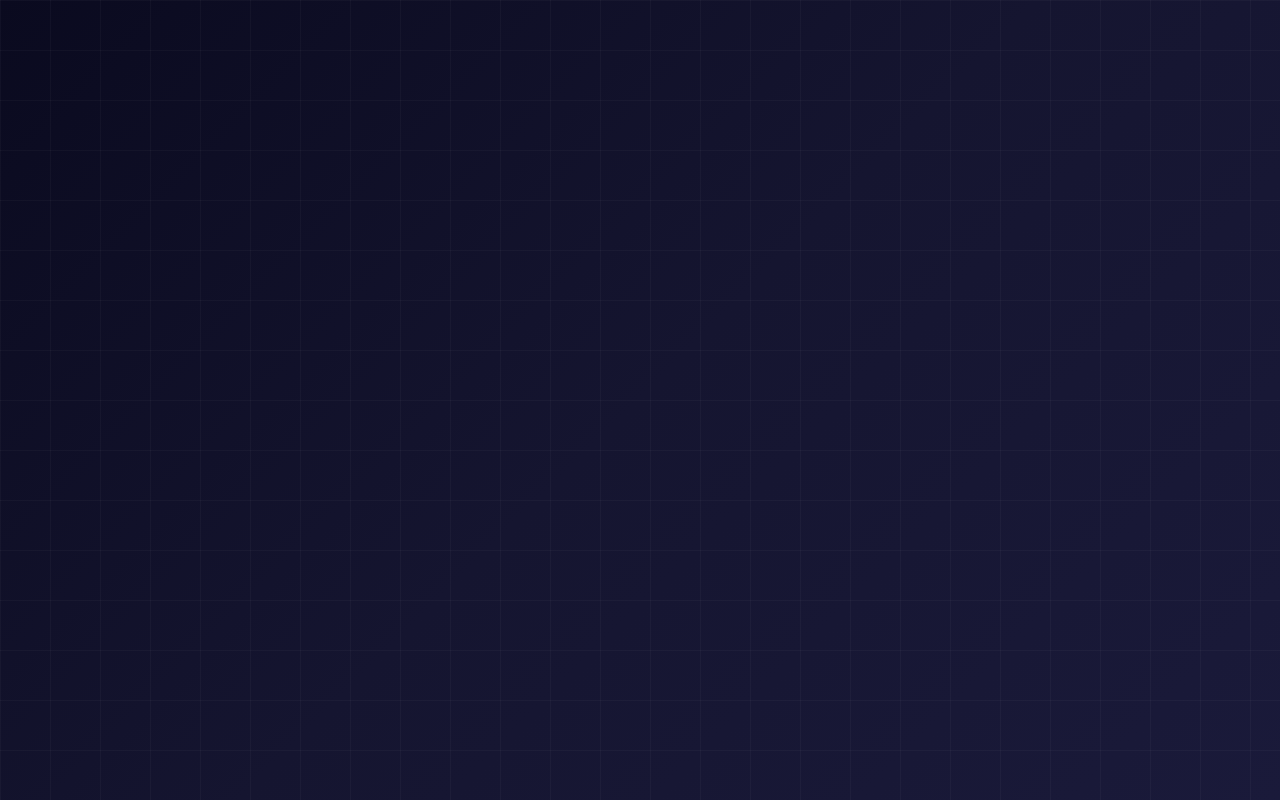
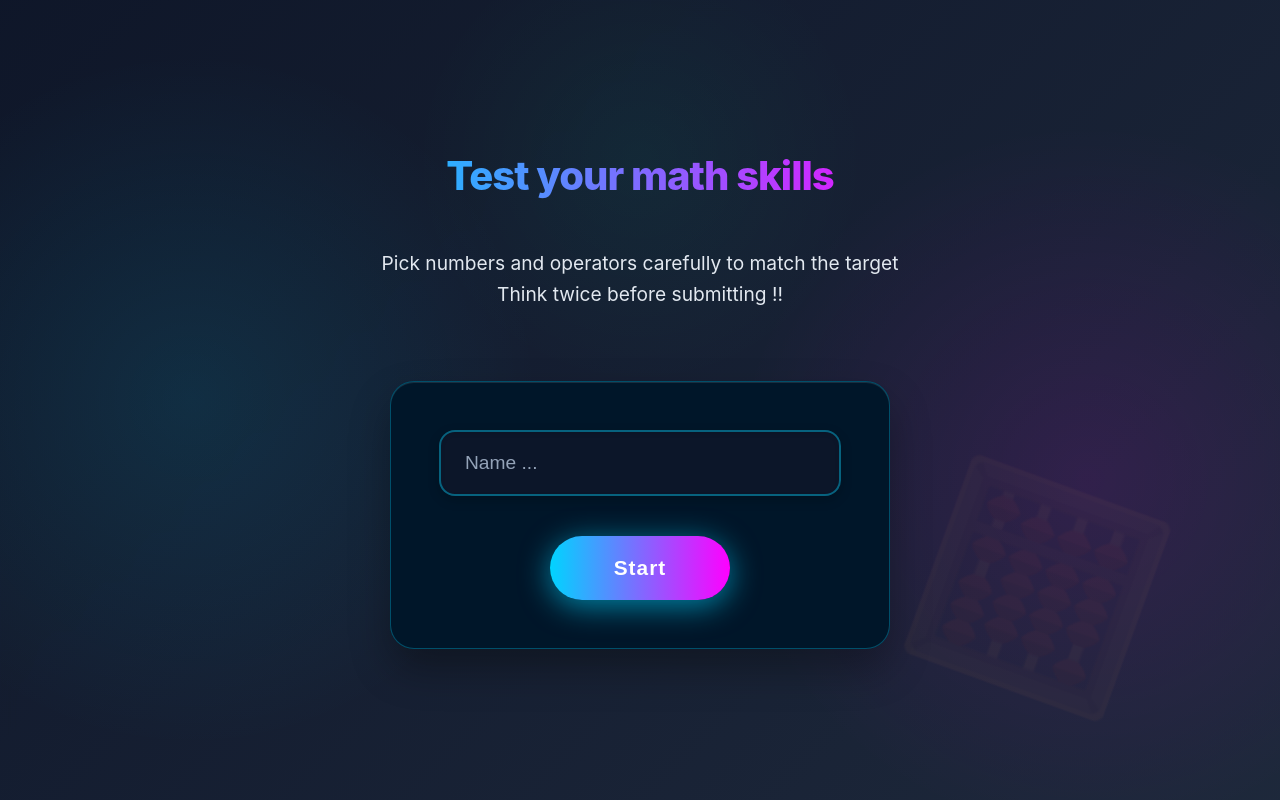
Before and after one commit to reportJNG/equation-builder, a Next.js app: page / in a window 1280 px wide. Both pictures are taken after a click on the button "PLAY". Built offline with nearby package versions, Linux system fonts and the light colour scheme.

Commit message:
added name overlay successfully

```diff
--- a/app/Lobby/Lobbyhandler.tsx
+++ b/app/Lobby/Lobbyhandler.tsx
@@ -1,6 +1,7 @@
 import styles from "./Lobbyhandler.module.css";
 import { useState } from "react";
-
+import NameOverlay from "./NameOverlay";
+import Settings from "./Settings";
 export default function Lobbyhandler() {
   // Lobby state management
   const [hanlderlobby, setHandlerlobby] = useState<{
@@ -17,7 +18,14 @@ export default function Lobbyhandler() {
       ) as typeof hanlderlobby,
     );
   };
-
+  //settings state management
+  const [volume, setVolume] = useState<number>(50);
+  const [lang, setLang] = useState<"Arabic" | "English">("English");
+  //name state managment
+  const [name, setName] = useState<string>("");
+  const startgame = () => {
+    lobbyfunchanlder("play");
+  };
   return (
     <div className={styles.container}>
       {hanlderlobby?.lobby && (
@@ -39,7 +47,6 @@ export default function Lobbyhandler() {
           <div className={styles.body}>
             <div className={styles.leftbox}>
               {" "}
-              {/**here is is left box take full horizantal background in css with image */}
               <div className={styles.midbox}>
                 <div className={styles.titleads}>
                   <p className={styles.adstxt}>Try Wordle vibe</p>
@@ -58,12 +65,11 @@ export default function Lobbyhandler() {
             </div>
 
             <div className={styles.rightbox}>
-              {/**this is the mid box the take mid and right side */}
               <div className={styles.actionhandler}>
                 <div className={styles.buttonhandler}>
                   <button
                     className={styles.btn}
-                    onClick={() => lobbyfunchanlder("play")}
+                    onClick={() => lobbyfunchanlder("name")}
                     aria-label="Play"
                     title="Play"
                   >
@@ -93,6 +99,16 @@ export default function Lobbyhandler() {
           </div>
         </>
       )}
+      {hanlderlobby?.name && (
+        <>
+          <NameOverlay name={name} setName={setName} start={startgame} />
+        </>
+      )}
+      {hanlderlobby.settings && (
+        <>
+          <Settings lang={lang} volume={volume} setVolume={setVolume} />
+        </>
+      )}
     </div>
   );
 }
--- a/app/Lobby/NameOverlay.module.css
+++ b/app/Lobby/NameOverlay.module.css
@@ -1,4 +1,3 @@
-/* Main container - full screen overlay */
 .container {
   position: fixed;
   top: 0;
@@ -31,7 +30,6 @@
   }
 }
 
-/* Decorative background elements */
 .container::before {
   content: "";
   position: absolute;
@@ -42,17 +40,17 @@
   background-image:
     radial-gradient(
       circle at 15% 50%,
-      rgba(56, 189, 248, 0.1) 0%,
+      rgba(0, 212, 255, 0.1) 0%,
       transparent 30%
     ),
     radial-gradient(
       circle at 85% 60%,
-      rgba(139, 92, 246, 0.1) 0%,
+      rgba(255, 0, 255, 0.1) 0%,
       transparent 30%
     ),
     radial-gradient(
       circle at 50% 20%,
-      rgba(236, 72, 153, 0.05) 0%,
+      rgba(0, 255, 170, 0.05) 0%,
       transparent 25%
     );
   z-index: -1;
@@ -79,7 +77,6 @@
   }
 }
 
-/* Top section with title and description */
 .top {
   text-align: center;
   margin-bottom: 3rem;
@@ -105,22 +102,17 @@
 .titletext h3 {
   font-size: 2.5rem;
   font-weight: 800;
-  background: linear-gradient(to right, #60a5fa, #a78bfa);
+  background: linear-gradient(to right, #00d4ff, #ff00ff);
   -webkit-background-clip: text;
   -webkit-text-fill-color: transparent;
   background-clip: text;
   margin: 0;
   letter-spacing: -0.025em;
-  text-shadow: 0 4px 12px rgba(96, 165, 250, 0.3);
 }
 
 .commenteretxt {
-  background: rgba(30, 41, 59, 0.6);
-  backdrop-filter: blur(10px);
   border-radius: 1rem;
   padding: 1.5rem 2rem;
-  border: 1px solid rgba(96, 165, 250, 0.2);
-  box-shadow: 0 8px 32px rgba(0, 0, 0, 0.2);
 }
 
 .commenteretxt p {
@@ -131,15 +123,14 @@
   margin: 0;
 }
 
-/* Main input box */
 .box {
-  background: rgba(30, 41, 59, 0.8);
+  background: rgb(0, 22, 41);
   backdrop-filter: blur(20px);
   border-radius: 1.5rem;
   padding: 3rem;
   width: 100%;
   max-width: 500px;
-  border: 1px solid rgba(96, 165, 250, 0.3);
+  border: 1px solid rgba(0, 212, 255, 0.3);
   box-shadow:
     0 20px 40px rgba(0, 0, 0, 0.3),
     inset 0 1px 0 rgba(255, 255, 255, 0.1);
@@ -157,7 +148,6 @@
   }
 }
 
-/* Input handler */
 .inputhandler {
   margin-bottom: 2.5rem;
 }
@@ -167,7 +157,7 @@
   padding: 1.25rem 1.5rem;
   font-size: 1.2rem;
   background: rgba(15, 23, 42, 0.8);
-  border: 2px solid rgba(96, 165, 250, 0.4);
+  border: 2px solid rgba(0, 212, 255, 0.4);
   border-radius: 1rem;
   color: #f1f5f9;
   font-weight: 500;
@@ -184,18 +174,17 @@
 }
 
 .inputhandler input:focus {
-  border-color: #60a5fa;
+  border-color: #00d4ff;
   box-shadow:
-    0 0 0 4px rgba(96, 165, 250, 0.2),
-    0 8px 24px rgba(96, 165, 250, 0.3);
+    0 0 0 4px rgba(0, 212, 255, 0.2),
+    0 8px 24px rgba(0, 212, 255, 0.3);
   background: rgba(15, 23, 42, 0.95);
 }
 
 .inputhandler input:hover {
-  border-color: rgba(96, 165, 250, 0.6);
+  border-color: rgba(0, 212, 255, 0.6);
 }
 
-/* Character counter animation */
 .inputhandler::after {
   content: attr(data-count);
   position: absolute;
@@ -208,17 +197,16 @@
 }
 
 .inputhandler:focus-within::after {
-  color: #60a5fa;
+  color: #00d4ff;
 }
 
-/* Action section */
 .action {
   display: flex;
   justify-content: center;
 }
 
 .btn {
-  background: linear-gradient(to right, #3b82f6, #8b5cf6);
+  background: linear-gradient(to right, #00d4ff, #ff00ff);
   color: white;
   border: none;
   padding: 1.25rem 4rem;
@@ -228,7 +216,7 @@
   cursor: pointer;
   transition: all 0.3s ease;
   box-shadow:
-    0 6px 20px rgba(59, 130, 246, 0.4),
+    0 6px 20px rgba(0, 212, 255, 0.4),
     0 2px 4px rgba(0, 0, 0, 0.1);
   position: relative;
   overflow: hidden;
@@ -240,12 +228,12 @@
   0%,
   100% {
     box-shadow:
-      0 6px 20px rgba(59, 130, 246, 0.4),
+      0 6px 20px rgba(0, 212, 255, 0.4),
       0 2px 4px rgba(0, 0, 0, 0.1);
   }
   50% {
     box-shadow:
-      0 6px 30px rgba(59, 130, 246, 0.6),
+      0 6px 30px rgba(0, 212, 255, 0.6),
       0 2px 4px rgba(0, 0, 0, 0.1);
   }
 }
@@ -269,7 +257,7 @@
 .btn:hover {
   transform: translateY(-3px);
   box-shadow:
-    0 10px 30px rgba(59, 130, 246, 0.6),
+    0 10px 30px rgba(0, 212, 255, 0.6),
     0 4px 8px rgba(0, 0, 0, 0.15);
   animation: none;
 }
@@ -281,7 +269,7 @@
 .btn:active {
   transform: translateY(-1px);
   box-shadow:
-    0 4px 15px rgba(59, 130, 246, 0.5),
+    0 4px 15px rgba(0, 212, 255, 0.5),
     0 1px 2px rgba(0, 0, 0, 0.1);
 }
 
@@ -297,7 +285,6 @@
   left: -100%;
 }
 
-/* Validation message */
 .validation {
   margin-top: 0.75rem;
   font-size: 0.9rem;
@@ -322,39 +309,31 @@
 .validation.valid {
   color: #10b981;
 }
-
 .validation.invalid {
   color: #ef4444;
 }
 
-/* Responsive design */
 @media (max-width: 768px) {
   .container {
     padding: 1.5rem;
   }
-
   .titletext h3 {
     font-size: 2rem;
   }
-
   .commenteretxt {
     padding: 1.25rem 1.5rem;
   }
-
   .commenteretxt p {
     font-size: 1.1rem;
   }
-
   .box {
     padding: 2rem;
     max-width: 90%;
   }
-
   .btn {
     padding: 1.1rem 3rem;
     font-size: 1.2rem;
   }
-
   .inputhandler input {
     padding: 1.1rem 1.25rem;
     font-size: 1.1rem;
@@ -365,25 +344,21 @@
   .titletext h3 {
     font-size: 1.75rem;
   }
-
   .box {
     padding: 1.5rem;
   }
-
   .btn {
     padding: 1rem 2.5rem;
     font-size: 1.1rem;
   }
 }
 
-/* Focus states for accessibility */
 .btn:focus-visible,
 .inputhandler input:focus-visible {
-  outline: 3px solid #60a5fa;
+  outline: 3px solid #00d4ff;
   outline-offset: 2px;
 }
 
-/* Loading state for button */
 .btn.loading {
   position: relative;
   color: transparent;
@@ -397,7 +372,7 @@
   width: 1.5rem;
   height: 1.5rem;
   border: 3px solid rgba(255, 255, 255, 0.3);
-  border-top-color: white;
+  border-top-color: #00d4ff;
   border-radius: 50%;
   animation: spin 1s linear infinite;
   transform: translate(-50%, -50%);
--- a/app/Lobby/NameOverlay.tsx
+++ b/app/Lobby/NameOverlay.tsx
@@ -25,8 +25,8 @@ export default function NameOverlay({
         <div className={styles.commenteretxt}>
           <p>
             {" "}
-            Pick numbers and operators carefully to match the target. Think
-            twice before submitting!
+            Pick numbers and operators carefully to match the target Think twice
+            before submitting !!
           </p>
         </div>
       </div>
@@ -34,7 +34,7 @@ export default function NameOverlay({
         <div className={styles.inputhandler}>
           <input
             type="text"
-            maxLength={30}
+            maxLength={20}
             minLength={3}
             placeholder="Name ..."
             aria-label="Name ..."
--- a/app/Lobby/Settings.tsx
+++ b/app/Lobby/Settings.tsx
@@ -1,10 +1,11 @@
 import styles from "./Setting.module.css";
 interface Settingsprops {
-  lang: string;
+  lang: "Arabic" | "English";
   volume: number;
   setVolume: React.Dispatch<React.SetStateAction<number>>;
 }
 export default function Settings({ lang, volume, setVolume }: Settingsprops) {
+  return (
     <div className={styles.container}>
       <div className={styles.upper}>
         <div className={styles.right}>close</div>
@@ -12,5 +13,6 @@ export default function Settings({ lang, volume, setVolume }: Settingsprops) {
       <div className={styles.body}>
         <div className={styles.box}></div>
       </div>
-  </div>;
+    </div>
+  );
 }
```
Also changed, not shown: app/Lobby/Lobbyhandler.module.css (+0 -50 lines). Lines whose indentation alone changed are shown as unchanged.
